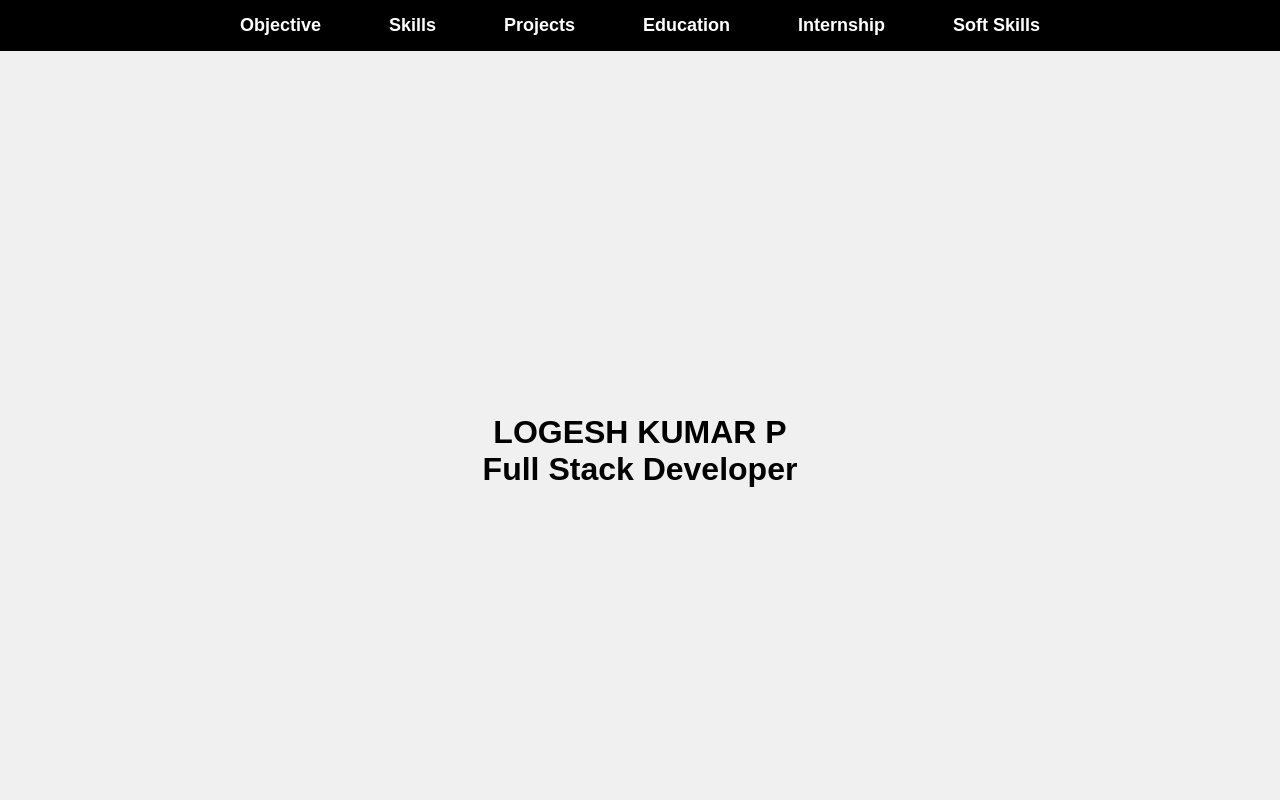
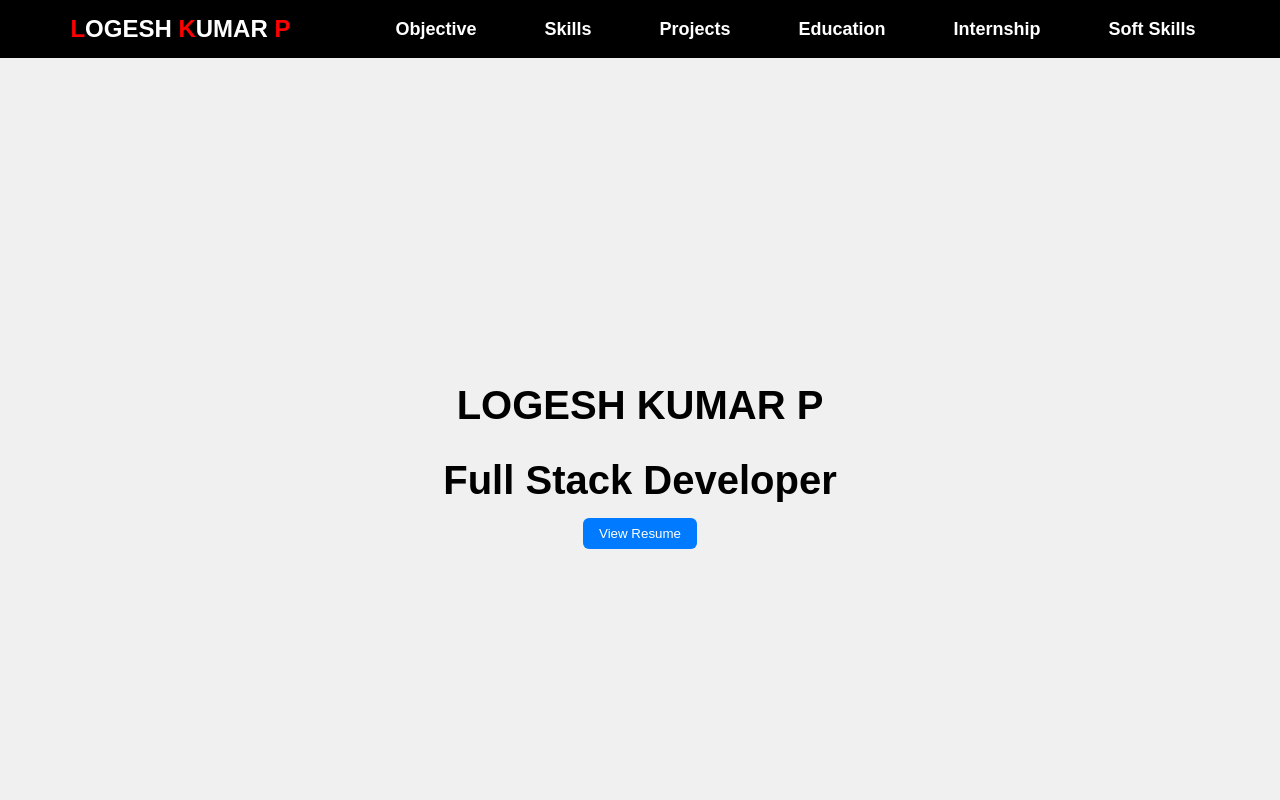
Before and after one commit to logeshkumarp25/portfilo, a plain HTML site: page index.html in a window 1280 px wide. Shown: the top 800 px of the page. Drawn offline with Linux system fonts and the light colour scheme.

Commit message:
Initial commit with resume project

```diff
--- a/index.css
+++ b/index.css
@@ -4,14 +4,18 @@
     box-sizing: border-box;
     font-family: Arial, sans-serif;
 }
-* {
-  margin: 0;
-  padding: 0;
-  box-sizing: border-box;
+body {
+  font-family: "Poppins", sans-serif;
+}
+nav h1 {
+  color: white;
+  padding-right: 91px;
+  font-size: 24px;
 }
 
-body {
-  font-family: "Poppins", sans-serif;
+span {
+  color: red; /* accent color for initials */
+  font-weight: bold;
 }
 
 /* NAVBAR */
@@ -70,9 +74,14 @@ button {
   align-items: center;           /* vertical center */
   flex-direction: column;        /* stack h1 one below another */
   height: 100vh;                 /* cover full page height */
-  width: 100%;                   /* cover full page width */
+  width: 100%;
+  font-size: 20px;                /* cover full page width */
   text-align: center;            /* center text inside */
   background: #f0f0f0;           /* optional background color */
+}
+
+.tittle h1 {
+  padding: 15px;
 }
 
 .skills {
--- a/index.html
+++ b/index.html
@@ -7,7 +7,8 @@
     <link rel="stylesheet" href="index.css">
 </head>
 <body>
-   <nav>
+  <nav>
+      <h1><span>L</span>OGESH <span> K</span>UMAR <span>P</span></h1>
      <ul>
        <li><a href="#objective">Objective</a></li>
        <li><a href="#skills">Skills</a></li>
@@ -24,6 +25,7 @@
     <div class="tittle">
       <h1>LOGESH KUMAR P</h1>
       <h1>Full Stack Developer</h1>
+      <button onclick="window.open('LOGESH_KUMAR_FULLSTACKDEVELOPER.pdf')">View Resume </button>
     </div>
 
     <div id="objective" class="objective">
```
Also changed, not shown: 1 other file.
